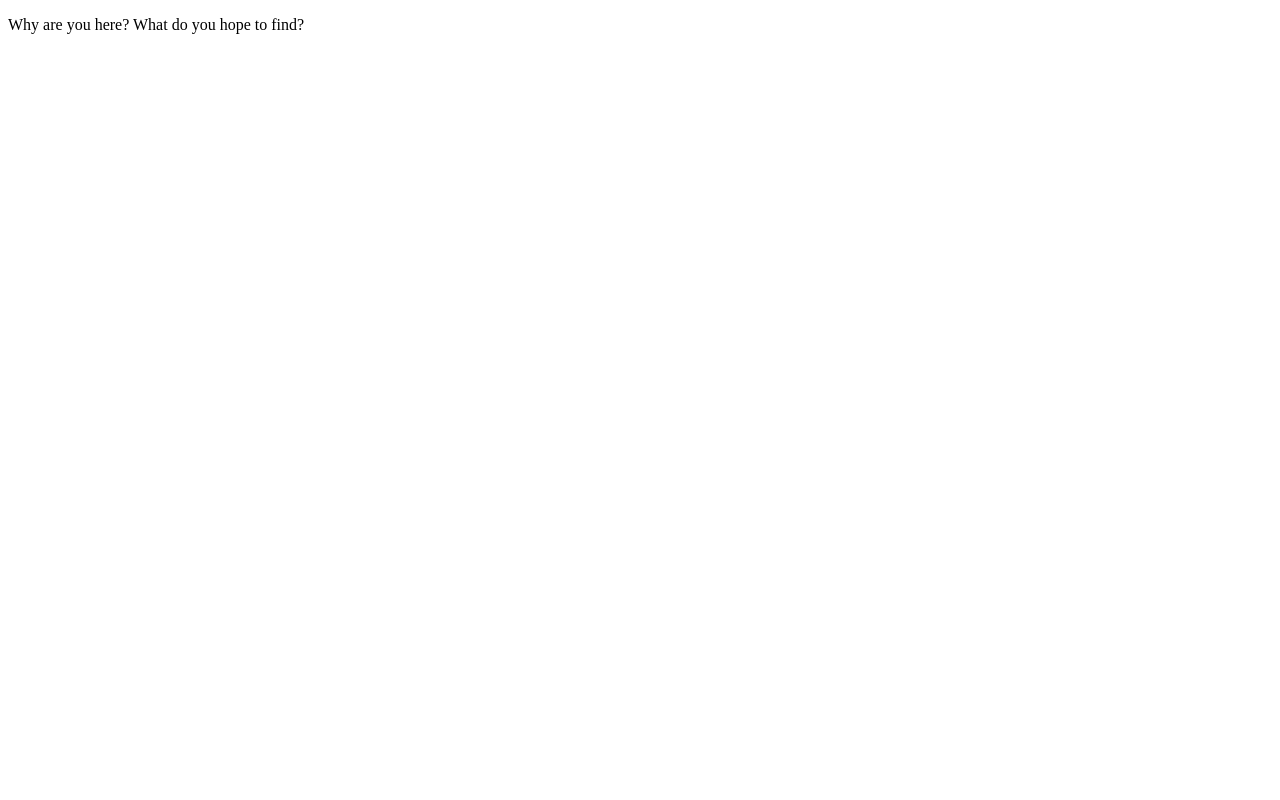
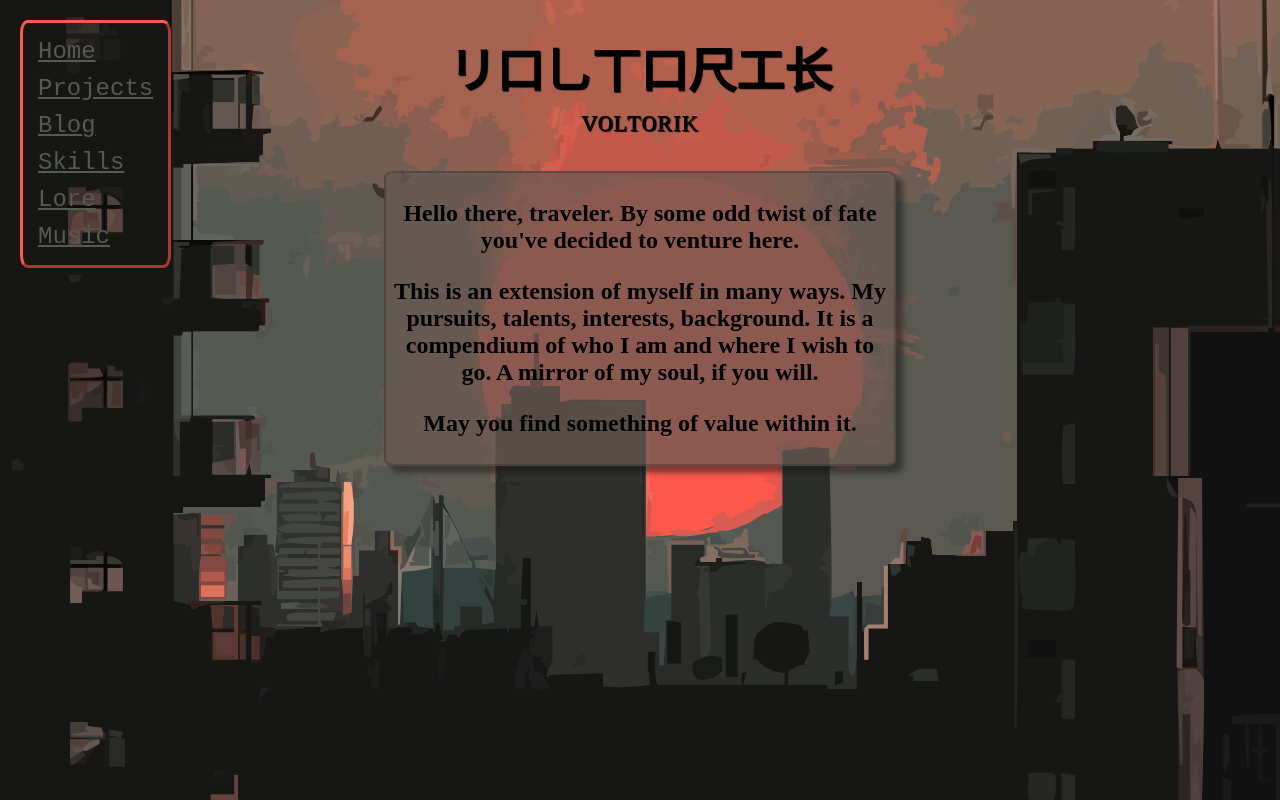
Before and after one commit to Voltorik/voltorik.github.io, a plain HTML site: page index.html in a window 1280 px wide. Drawn offline with Linux system fonts and the light colour scheme.

Commit message:
home page rough draft

```diff
--- a/index.html
+++ b/index.html
@@ -2,11 +2,38 @@
 <html lang="en">
 <head>
     <meta charset="UTF-8">
-    <meta http-equiv="X-UA-Compatible" content="IE=edge">
     <meta name="viewport" content="width=device-width, initial-scale=1.0">
-    <title>Archive V</title>
+    <title>Seoyl Voltorik</title>
+    <link rel="stylesheet" href="styles/styles.css">
+
 </head>
+
 <body>
-    <p>Why are you here? What do you hope to find?</p>
+    <nav>
+        <ul>
+            <li><a href="" target="_self">Home</a></li>
+            <li><a href="/projects.html">Projects</a></li>
+            <li><a href="/blog.html">Blog</a></li>
+            <li><a href="/skills.html">Skills</a></li>
+            <li><a href="#">Lore</a></li>
+            <li><a href="#">Music</a></li>
+        </ul>
+    </nav>
+    <div class="homeContainer">
+        <div class="pageTitle">
+            <h1>リ口乚丅口尺工长</h1>
+            <h2>ᴠᴏʟᴛᴏʀɪᴋ</p>
+        </div>
+        <div class="introduction">
+            <p>Hello there, traveler.
+                By some odd twist of fate you've decided to venture here.</p>
+            <p>This is an extension of myself in many ways.
+                My pursuits, talents, interests, background.
+                It is a compendium of who I am and where I wish to go.
+                A mirror of my soul, if you will.
+            </p>
+            <p>May you find something of value within it.</p>
+        </div>
+    </div>
 </body>
 </html>
--- /dev/null
+++ b/styles/styles.css
@@ -0,0 +1,78 @@
+html, body {
+    height: 100%;
+    margin: 0;
+    padding: 0;
+}
+
+html{
+    background-color: #2E2F2C;
+
+}
+
+body {
+    background: no-repeat center / cover url(../images/JapaneseApartmentSunset.svg);
+    display: flex;
+}
+
+nav {
+    border: outset rgba(252, 88, 76);
+    border-radius: 5%;
+    margin-top: 20px;
+    margin-left: 20px;
+    position: fixed;
+    height: auto;
+}
+nav > ul {
+    list-style-type: none;
+    padding: 10px;
+    margin: 0;
+}
+nav > ul > li {
+    text-align: left;
+    font-size: 2rem;
+    padding: 5px;
+}
+nav > ul > li > a {
+    display: block;
+    color: #545952;
+    transition: background-color 0.3s;
+    font-family: 'Courier New', Courier, monospace;
+    font-size: x-large;
+}
+nav > ul > li > a:hover {
+    color: rgba(252, 88, 76, 0.9);
+}
+
+.homeContainer {
+    margin: 0 auto;
+    width: 40%;
+    padding: 0;
+    height: fit-content;
+    justify-content: center;
+}
+
+.pageTitle {
+    text-align: center;
+    text-shadow: 1px 1px 1px black;
+}
+.pageTitle > h1 {
+    font-size: 3rem;
+    margin-bottom: 0;
+}
+.pageTitle > h2 {
+    margin-top: 0;
+    font-size: xx-large;
+    font-weight: 500;
+}
+
+.introduction {
+    text-align: center;
+    color: #000000;
+    background: rgb(103, 90, 82, 0.75);
+    border: 2px solid rgb(22, 23, 21, 0.25);
+    box-shadow: 7px 7px 5px rgb(22, 23, 21, 0.50);
+    border-radius: 2%;
+    font-size: x-large;
+    font-weight: 600;
+    padding: 3px;
+}
```
Also changed, not shown: blog.html (added, +13 -0 lines), projects.html (added, +22 -0 lines), skills.html (added, +13 -0 lines), images/JapaneseApartmentSunset.svg (added).
